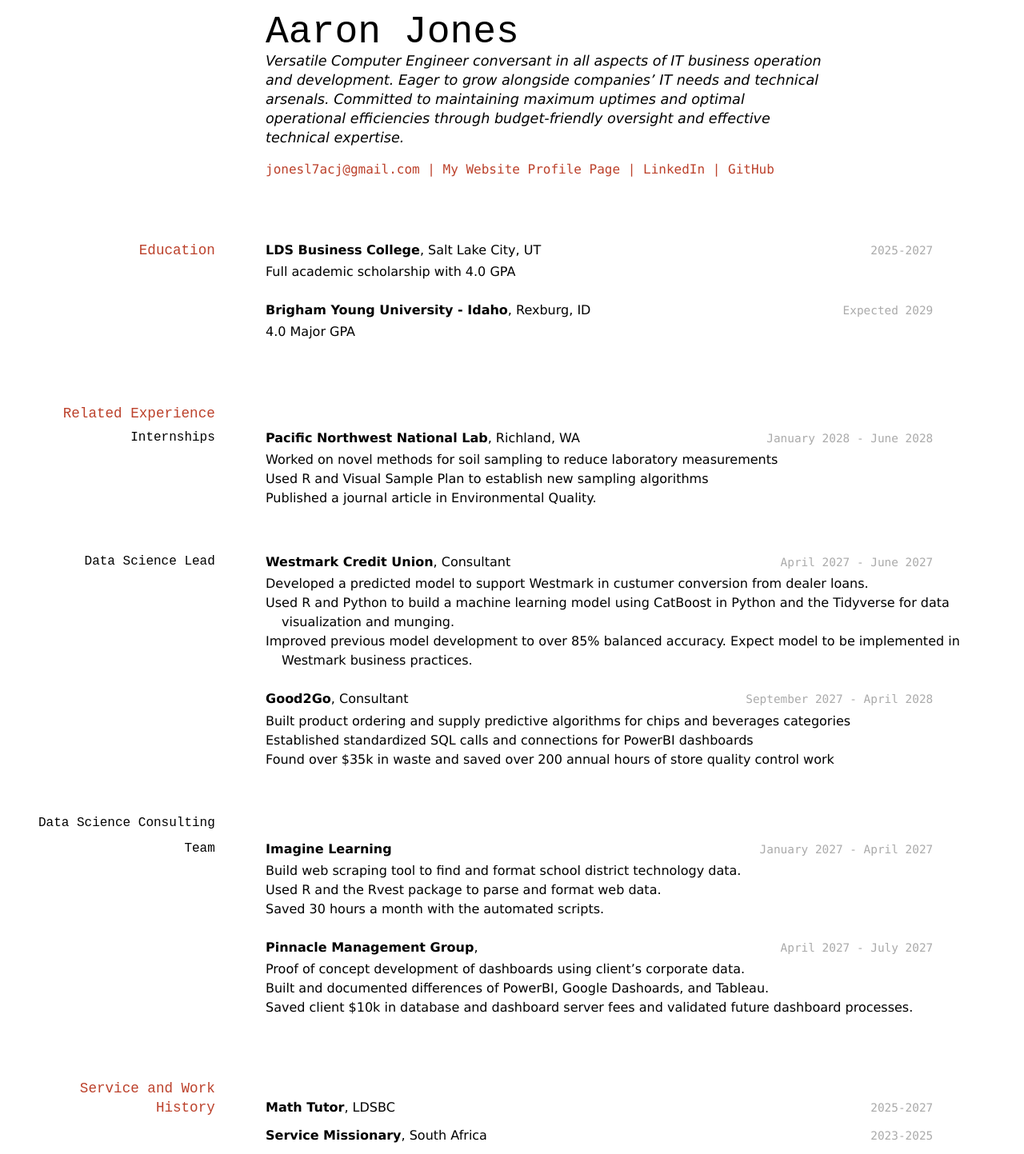
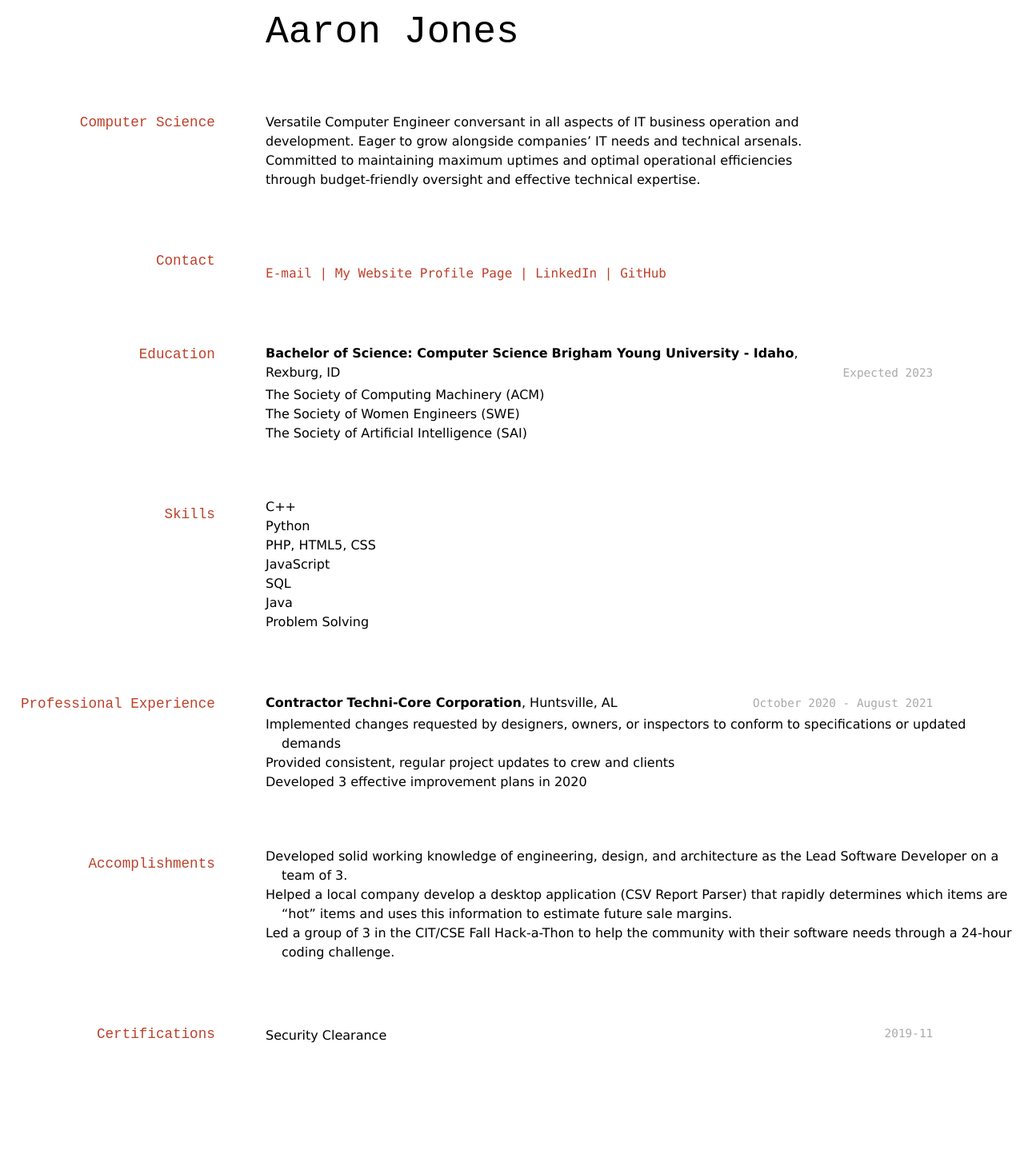
Before and after one commit to byuids-resumes/JonesA_Resume, a Jekyll site: the page built from docs/index.md, in a window 1280 px wide. Shown: the whole page at 80% size. Built offline with Jekyll 4.4.1, drawn with Linux system fonts in a browser that asks for light colours; after the commit the page ends 1331 px from its top, so only the background shows below that.

Commit message:
Signed-off-by: Aaron  Jones <jon17049@byui.edu>

```diff
--- a/docs/index.md
+++ b/docs/index.md
@@ -5,85 +5,71 @@ title: Aaron Jones' Resume
 
 # Aaron Jones
 
+## Computer Science
+
 Versatile Computer Engineer conversant in all aspects of IT business
 operation and development. Eager to grow alongside companies' IT needs
 and technical arsenals. Committed to maintaining maximum uptimes and
 optimal operational efficiencies through budget-friendly oversight and
 effective technical expertise.
 
+## Contact
+
 <div id="webaddress">
-<a href="jonesl7acj@gmail.com">jonesl7acj@gmail.com</a>
+<a href="jonesl7acj@gmail.com">E-mail</a>
 | <a href="https://zety.com/profile
 /eportfolio/361">My Website Profile Page</a>
 | <a href="https://www.linkedin.com/groups/13537407/">LinkedIn</a>
 | <a href="https://github.com/byuids-resumes">GitHub</a>
 </div>
 
-<!-- https://www.monique.tech/the-art-of-markdown -->
-
 ## Education
 
-`2025-2027`
-**LDS Business College**, Salt Lake City, UT
+**Bachelor of Science: Computer Science**
+**Brigham Young University - Idaho**, Rexburg, ID
+`Expected 2023`
 
--  Full academic scholarship with 4.0 GPA
+-  The Society of Computing Machinery (ACM)
+-  The Society of Women Engineers (SWE)
+-  The Society of Artificial Intelligence (SAI)
 
-`Expected 2029`
-**Brigham Young University - Idaho**, Rexburg, ID
+## Skills
 
--  4.0 Major GPA
+-  C++
+-  Python
+-  PHP, HTML5, CSS
+-  JavaScript
+-  SQL
+-  Java
+-  Problem Solving
 
-## Related Experience
+## Professional Experience
 
-### Internships
+`October 2020 - August 2021`
+**Contractor**
+**Techni-Core Corporation**, Huntsville, AL
 
-`January 2028 - June 2028`
-**Pacific Northwest National Lab**, Richland, WA
+-  Implemented changes requested by designers, owners, or inspectors to
+   conform to specifications or updated demands
+-  Provided consistent, regular project updates to crew and clients
+-  Developed 3 effective improvement plans in 2020
 
--  Worked on novel methods for soil sampling to reduce laboratory measurements
--  Used R and Visual Sample Plan to establish new sampling algorithms
--  Published a journal article in Environmental Quality.
+## Accomplishments
 
-### Data Science Lead
+-  Developed solid working knowledge of engineering, design, and
+   architecture as the Lead Software Developer on a team of 3.
+-  Helped a local company develop a desktop application
+   (CSV Report Parser) that rapidly determines which items are
+   “hot” items and uses this information to estimate future sale margins.
+-  Led a group of 3 in the CIT/CSE Fall Hack-a-Thon to help the community
+   with their software needs through a 24-hour coding challenge.
 
-`April 2027 - June 2027`
-**Westmark Credit Union**, Consultant
+## Certifications
 
--  Developed a predicted model to support Westmark in custumer conversion from dealer loans.
--  Used R and Python to build a machine learning model using CatBoost in Python and the Tidyverse for data visualization and munging.
--  Improved previous model development to over 85% balanced accuracy. Expect model to be implemented in Westmark business practices.
+`2019-11`
 
-`September 2027 - April 2028`
-**Good2Go**, Consultant
-
--  Built product ordering and supply predictive algorithms for chips and beverages categories
--  Established standardized SQL calls and connections for PowerBI dashboards
--  Found over $35k in waste and saved over 200 annual hours of store quality control work
-
-### Data Science Consulting Team
-
-`January 2027 - April 2027`
-**Imagine Learning**
-
--  Build web scraping tool to find and format school district technology data.
--  Used R and the Rvest package to parse and format web data.
--  Saved 30 hours a month with the automated scripts.
-
-`April 2027 - July 2027`
-**Pinnacle Management Group**,
-
--  Proof of concept development of dashboards using client's corporate data.
--  Built and documented differences of PowerBI, Google Dashoards, and Tableau.
--  Saved client $10k in database and dashboard server fees and validated future dashboard processes.
-
-## Service and Work History
-
-`2025-2027`
-**Math Tutor**, LDSBC
-
-`2023-2025`
-**Service Missionary**, South Africa
+-  Security Clearance
 
 <!-- ### Footer
 
-Last updated: May 2013 -->
+Last updated: December 2022 -->
```
